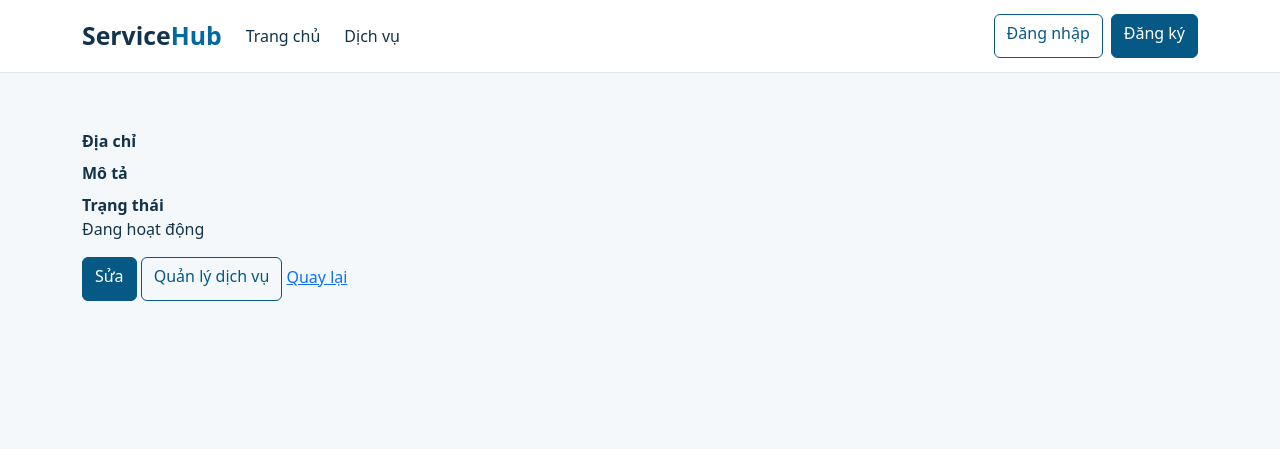
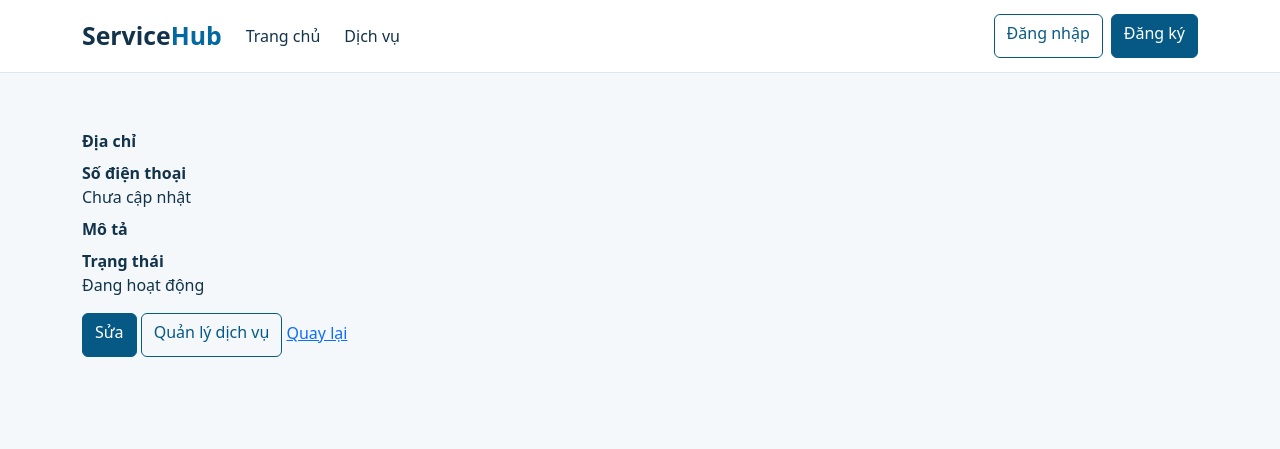
Before and after one commit to huyyl728/ServiceHub_MVC, an ASP.NET Core app: template Views/Businesses/Details.cshtml in a window 1280 px wide. Shown: the top 449 px of the page. Run offline with ASP.NET Core 8, Linux system fonts and the light colour scheme; the template is opened without the code that fills it, so the values that code supplies are empty; the project's own start-up code is not run, and a stand-in starts its controllers and pages.

Commit message:
fix: hiển thị số liên hệ cơ sở trong trang quản lý Owner

```diff
--- a/Views/Businesses/Details.cshtml
+++ b/Views/Businesses/Details.cshtml
@@ -1,7 +1,7 @@
 @model Business
 @{ ViewData["Title"] = "Chi tiết cơ sở"; }
 <h1>@Model.Name</h1>
-<dl><dt>Địa chỉ</dt><dd>@Model.Address</dd><dt>Mô tả</dt><dd>@Model.Description</dd><dt>Trạng thái</dt><dd>@(Model.IsActive ? "Đang hoạt động" : "Tạm ngừng")</dd></dl>
+<dl><dt>Địa chỉ</dt><dd>@Model.Address</dd><dt>Số điện thoại</dt><dd>@(string.IsNullOrWhiteSpace(Model.PhoneNumber) ? "Chưa cập nhật" : Model.PhoneNumber)</dd><dt>Mô tả</dt><dd>@Model.Description</dd><dt>Trạng thái</dt><dd>@(Model.IsActive ? "Đang hoạt động" : "Tạm ngừng")</dd></dl>
 <a asp-action="Edit" asp-route-id="@Model.Id" class="btn btn-primary">Sửa</a>
 <a asp-controller="OwnerServices" asp-action="Index" asp-route-businessId="@Model.Id" class="btn btn-outline-primary">Quản lý dịch vụ</a>
 <a asp-action="Index">Quay lại</a>
```
